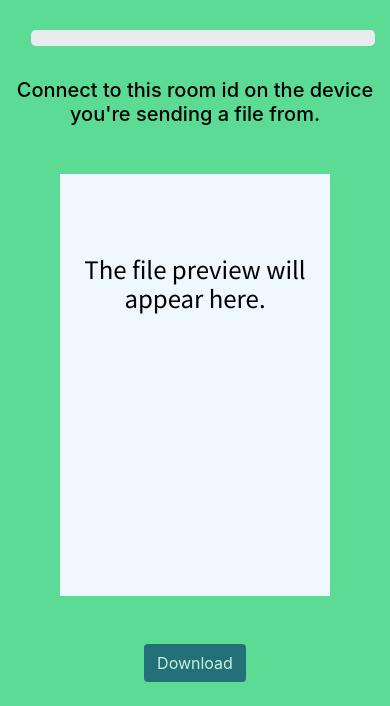
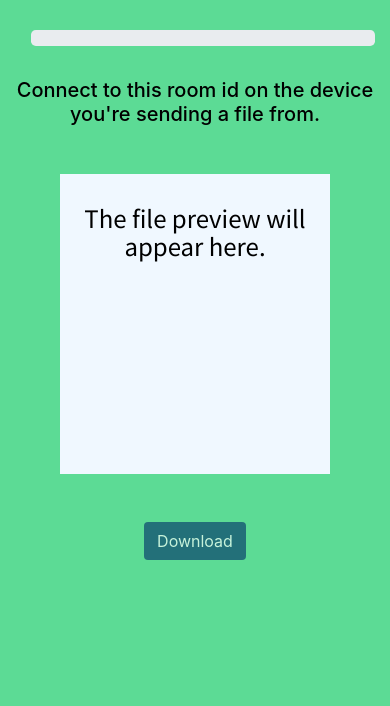
Before and after one commit to nicroy23/TransferUp, a website: page public/index.html in a window 390 px wide. Shown: the part 138-844 px from the top of the page. Drawn offline with nearby package versions, Linux system fonts and the light colour scheme; no server answers.

Commit message:
Modified frontend. Gonna test on mobile.

```diff
--- a/public/index.html
+++ b/public/index.html
@@ -37,8 +37,8 @@
               </h5>
             </div>
           </div>
-          <div class="file-show mt-5 w-75 h-50" id="show-preview">
-            <h4 style="padding-top: 30%;">
+          <div class="file-show mt-5 w-75 h-50" id="show-preview" style="max-height: 300px;">
+            <h4 style="padding-top: 11%;">
               The file preview will appear here.
             </h4>
           </div>
```
